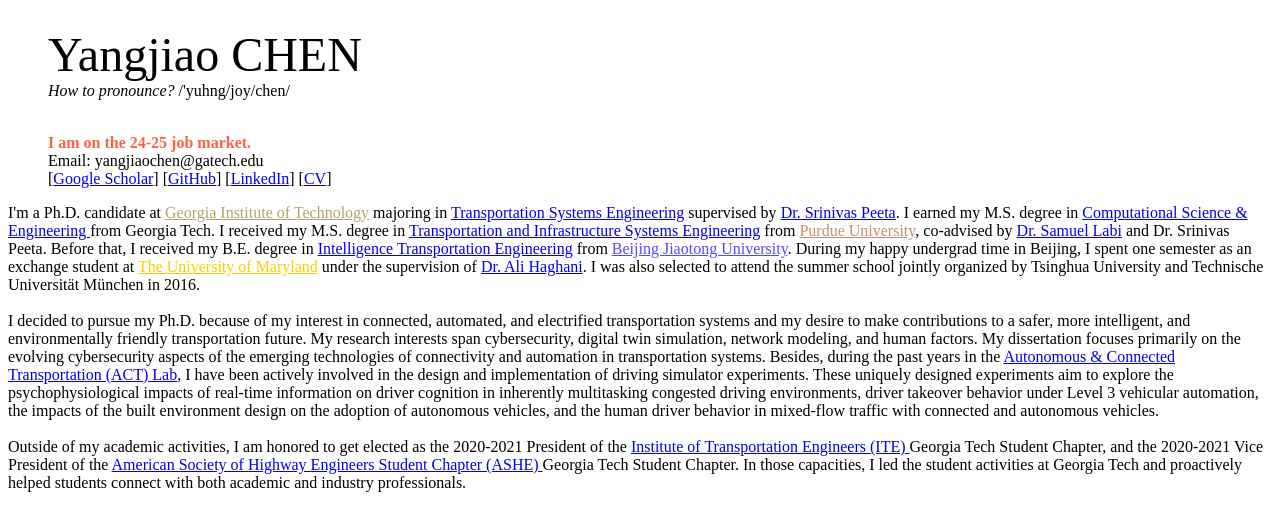
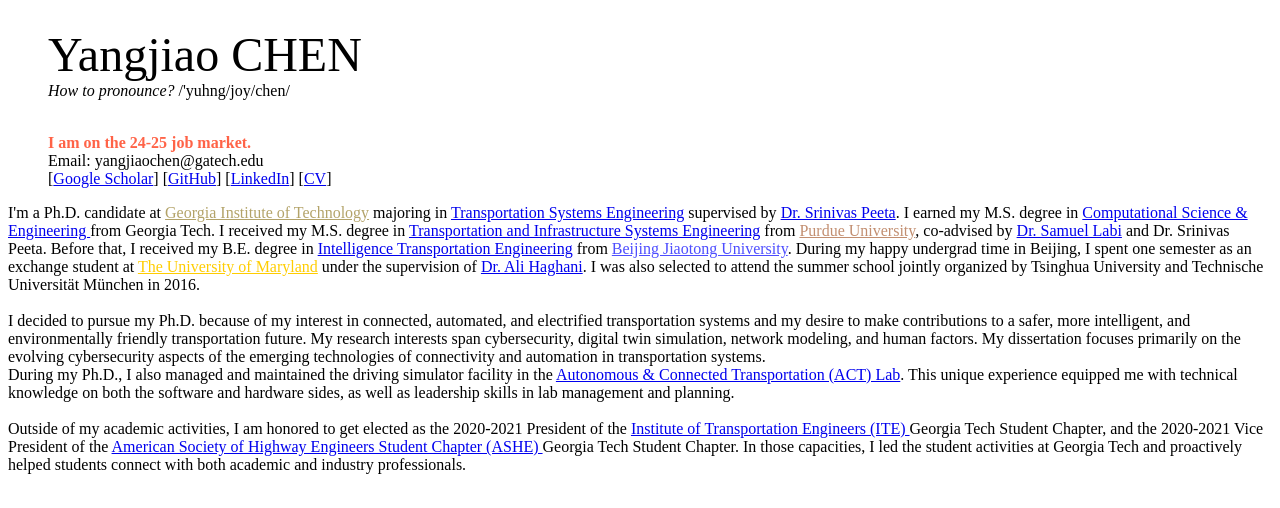
Before and after one commit to YangjiaoChen/YangjiaoChen.github.io, a Jekyll site: the page built from index.html, in a window 1280 px wide, cut to the strip 487-995 px from the top of the page. Built offline with Jekyll 4.4.1, drawn with Linux system fonts in a browser that asks for light colours.

Commit message:
Update index.html

```diff
--- a/index.html
+++ b/index.html
@@ -125,12 +125,11 @@ I was also selected to attend the summer school jointly organized by Tsinghua Un
 <br />
 I decided to pursue my Ph.D. because of my interest in connected, automated, and electrified transportation systems and my desire to make contributions
 	to a safer, more intelligent, and environmentally friendly transportation future. My research interests span cybersecurity, digital twin simulation, network modeling, and human factors.
-My dissertation focuses primarily on the evolving cybersecurity aspects of the emerging technologies of connectivity and automation in transportation systems. Besides, during the past years in the <a href="https://sites.gatech.edu/actlab/" target="_blank">Autonomous & Connected Transportation (ACT) Lab</a>, I have been actively involved in the design and implementation of driving simulator experiments.
-These uniquely designed experiments aim to explore the psychophysiological impacts of real-time information on driver cognition in inherently multitasking congested driving environments,
-	driver takeover behavior under Level 3 vehicular automation,
-	the impacts of the built environment design on the adoption of autonomous vehicles,
-	and the human driver behavior in mixed-flow traffic with connected and autonomous vehicles.
+My dissertation focuses primarily on the evolving cybersecurity aspects of the emerging technologies of connectivity and automation in transportation systems.
+<br />
 
+During my Ph.D., I also managed and maintained the driving simulator facility in the <a href="https://sites.gatech.edu/actlab/" target="_blank">Autonomous & Connected Transportation (ACT) Lab</a>.
+This unique experience equipped me with technical knowledge on both the software and hardware sides, as well as leadership skills in lab management and planning.
 <br />
 <br />
 Outside of my academic activities, I am honored to get elected as the 2020-2021 President of the <a href="https://ite.ce.gatech.edu" target="_blank">Institute of Transportation Engineers (ITE) </a> Georgia Tech Student Chapter,
```
